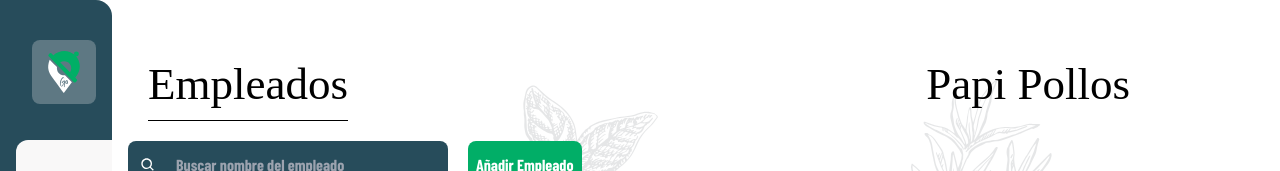
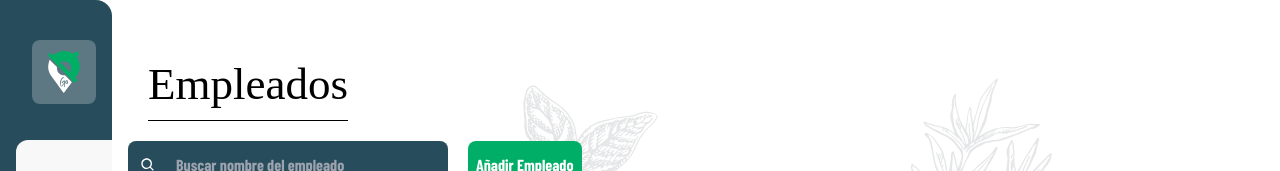
Before and after one commit to PSW-GourtmetGO/GourtmetGo-Web-FrontEnd, a Next.js app: page /dashboard/administrador in a window 1280 px wide. Shown: the top 171 px of the page. Built offline with nearby package versions, Linux system fonts and the light colour scheme; no server answers; a web font is replaced by a local one.

Commit message:
cambios necesarios
cambios necesarios

```diff
--- a/app/dashboard/administrador/page.tsx
+++ b/app/dashboard/administrador/page.tsx
@@ -88,6 +88,8 @@ const AdministradorPage = () => {
     }
   }
 
+  const restaurante = localStorage.getItem('restauranteNOMBRE');
+
   const InputChangeFind = async (event:any) => {
     const inputValue = event.target.value;
     try {
@@ -119,7 +121,7 @@ const AdministradorPage = () => {
             className="text-[45px] flex justify-end "
             style={{ fontFamily: "David Libre" }}
           >
-            <h1>Papi Pollos</h1>
+            <h1>{restaurante }</h1>
           </div>
         </div>
         <div className="buscador">
--- a/app/dashboard/menu/componentes/modalmenu/page.tsx
+++ b/app/dashboard/menu/componentes/modalmenu/page.tsx
@@ -265,7 +265,7 @@ const Modal: React.FC<ModalProps> = ({ isOpen, onClose,Datos,setData}) => {
                 </div>
             </div>
               ) : (
-                <h1>hola</h1>
+                <h1>.</h1>
               )}
         </>
     );
```
